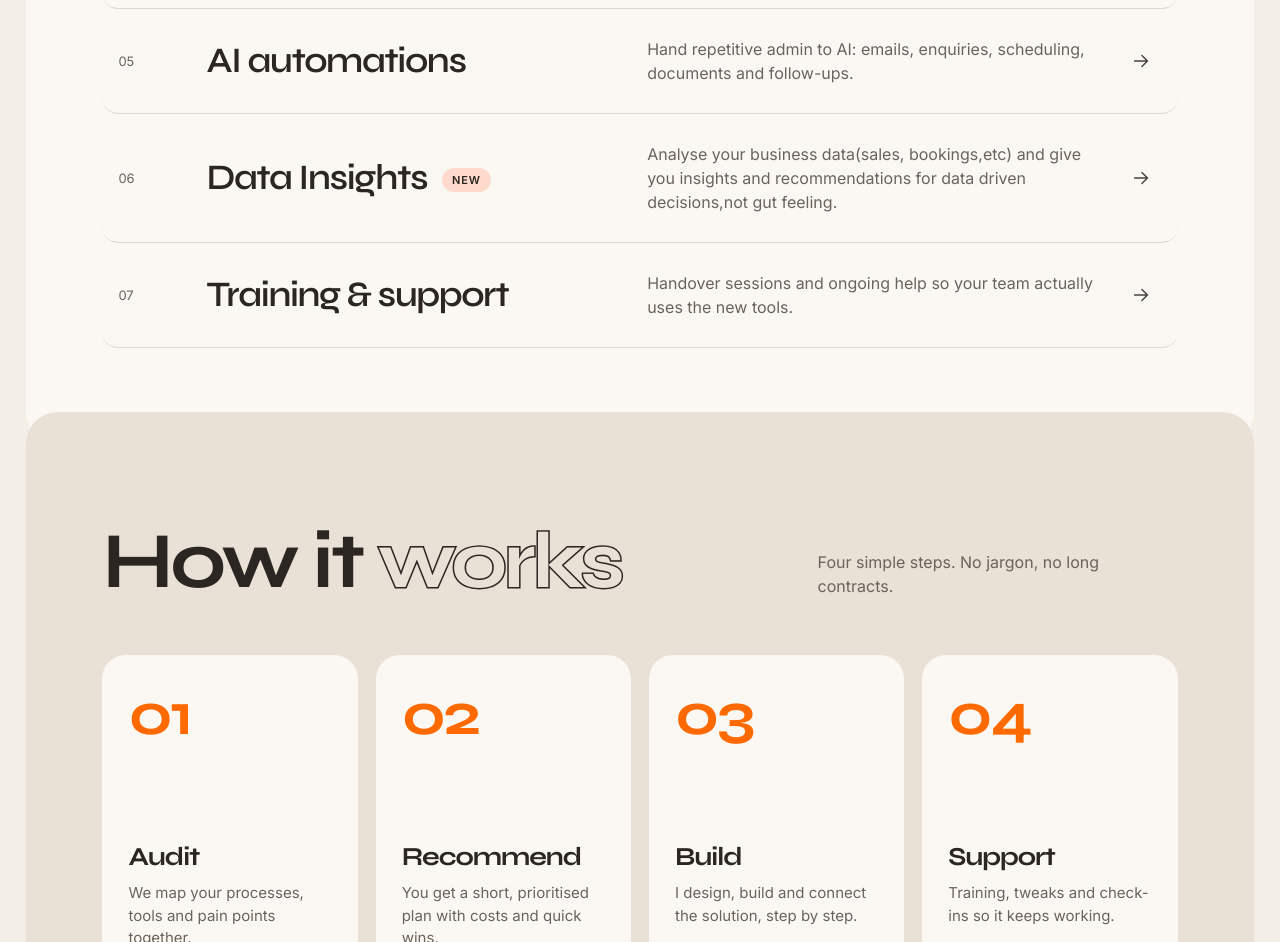
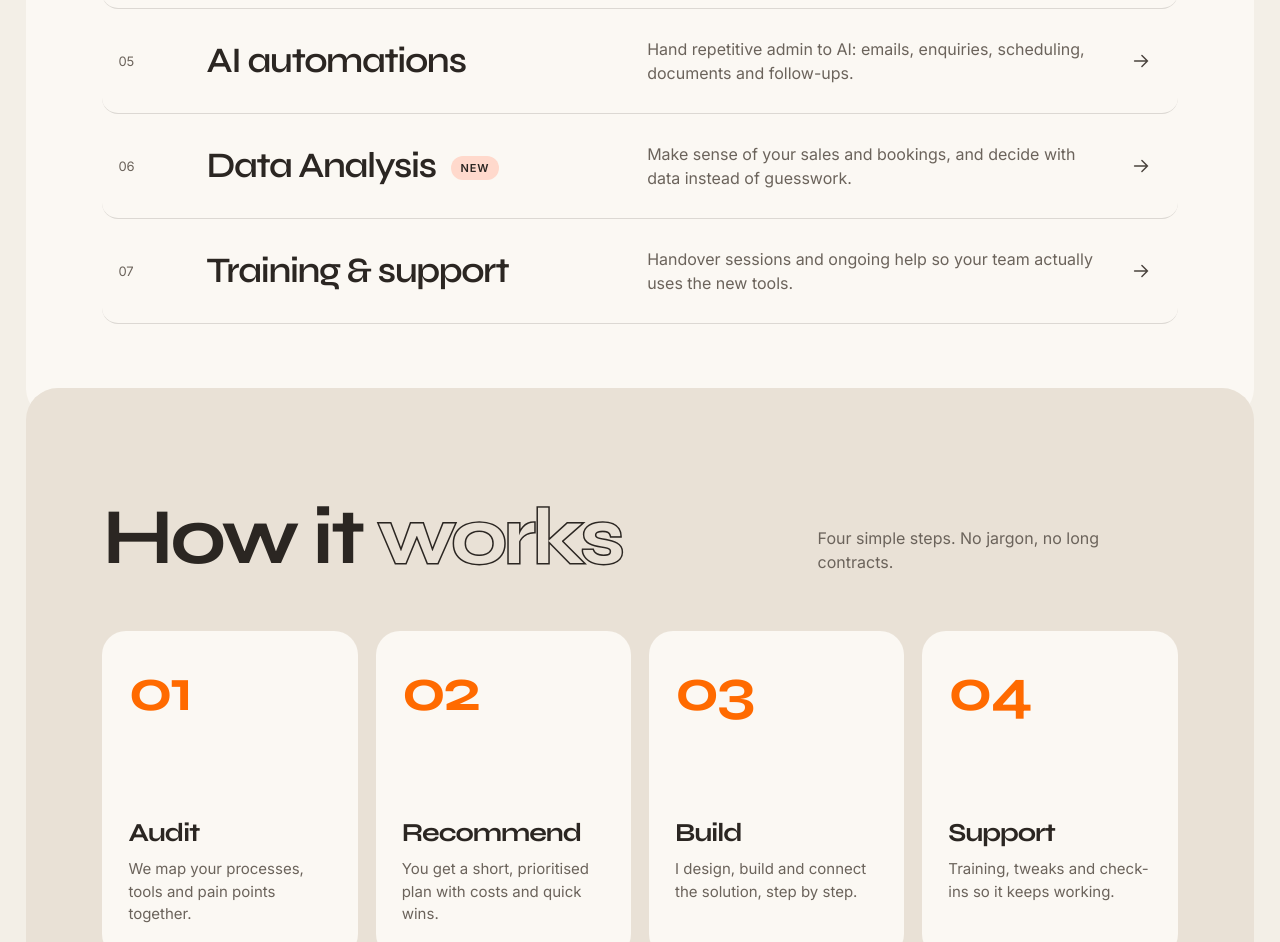
Before and after one commit to schk-lumi/luminous-consulting, a plain HTML site: page index.html in a window 1280 px wide. Shown: the part 2657-3599 px from the top of the page. Drawn offline with nearby package versions, Linux system fonts and the light colour scheme; a web font is replaced by a local one.

Commit message:
Rename 'Data Insights' section to 'Data Analysis'

```diff
--- a/index.html
+++ b/index.html
@@ -246,7 +246,7 @@ h1,h2,h3,h4{font-family:var(--head);color:var(--ink);letter-spacing:-.04em}
     <div class="row"><span class="n">03</span><h3>Design</h3><p>Websites, UX and visual design that are easy to use and easy to update.</p><svg aria-hidden="true" width="22" height="22" viewBox="0 0 24 24" fill="none" stroke="currentColor" stroke-width="1.6" stroke-linecap="round"><path d="M5 12h14M13 6l6 6-6 6"/></svg></div>
     <div class="row"><span class="n">04</span><h3>Custom applications</h3><p>Booking systems, client portals and internal tools built around how you really work.</p><svg aria-hidden="true" width="22" height="22" viewBox="0 0 24 24" fill="none" stroke="currentColor" stroke-width="1.6" stroke-linecap="round"><path d="M5 12h14M13 6l6 6-6 6"/></svg></div>
     <div class="row"><span class="n">05</span><h3>AI automations</h3><p>Hand repetitive admin to AI: emails, enquiries, scheduling, documents and follow-ups.</p><svg aria-hidden="true" width="22" height="22" viewBox="0 0 24 24" fill="none" stroke="currentColor" stroke-width="1.6" stroke-linecap="round"><path d="M5 12h14M13 6l6 6-6 6"/></svg></div>
-    <div class="row"><span class="n">06</span><h3>Data Insights <span class="tag">New</span></h3><p>Analyse your business data(sales, bookings,etc) and give you insights and recommendations for data driven decisions,not gut feeling.</p><svg aria-hidden="true" width="22" height="22" viewBox="0 0 24 24" fill="none" stroke="currentColor" stroke-width="1.6" stroke-linecap="round"><path d="M5 12h14M13 6l6 6-6 6"/></svg></div>
+    <div class="row"><span class="n">06</span><h3>Data Analysis <span class="tag">New</span></h3><p>Make sense of your sales and bookings, and decide with data instead of guesswork.</p><svg aria-hidden="true" width="22" height="22" viewBox="0 0 24 24" fill="none" stroke="currentColor" stroke-width="1.6" stroke-linecap="round"><path d="M5 12h14M13 6l6 6-6 6"/></svg></div>
     <div class="row"><span class="n">07</span><h3>Training &amp; support</h3><p>Handover sessions and ongoing help so your team actually uses the new tools.</p><svg aria-hidden="true" width="22" height="22" viewBox="0 0 24 24" fill="none" stroke="currentColor" stroke-width="1.6" stroke-linecap="round"><path d="M5 12h14M13 6l6 6-6 6"/></svg></div>
   </div>
 </section>
```
